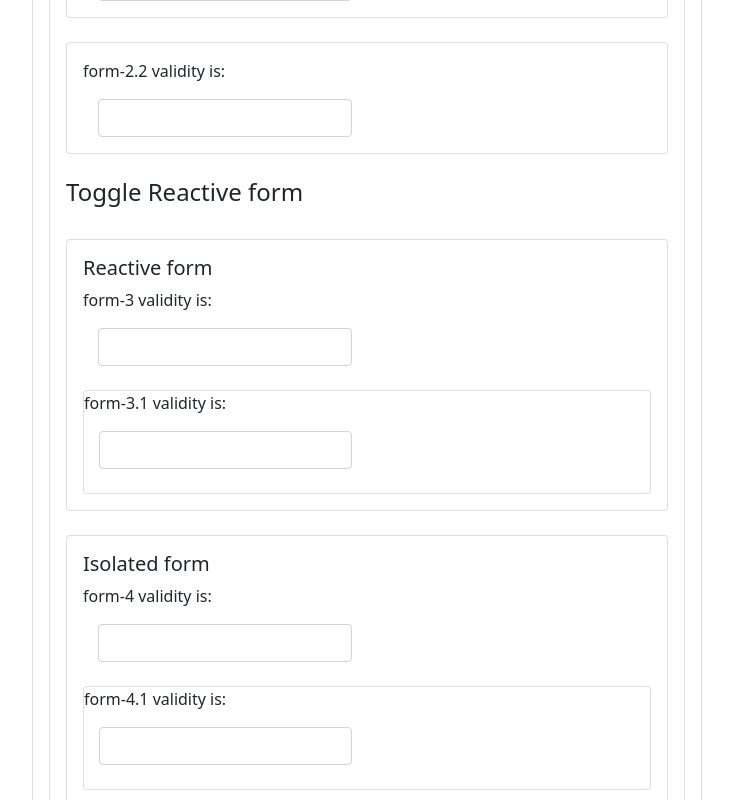
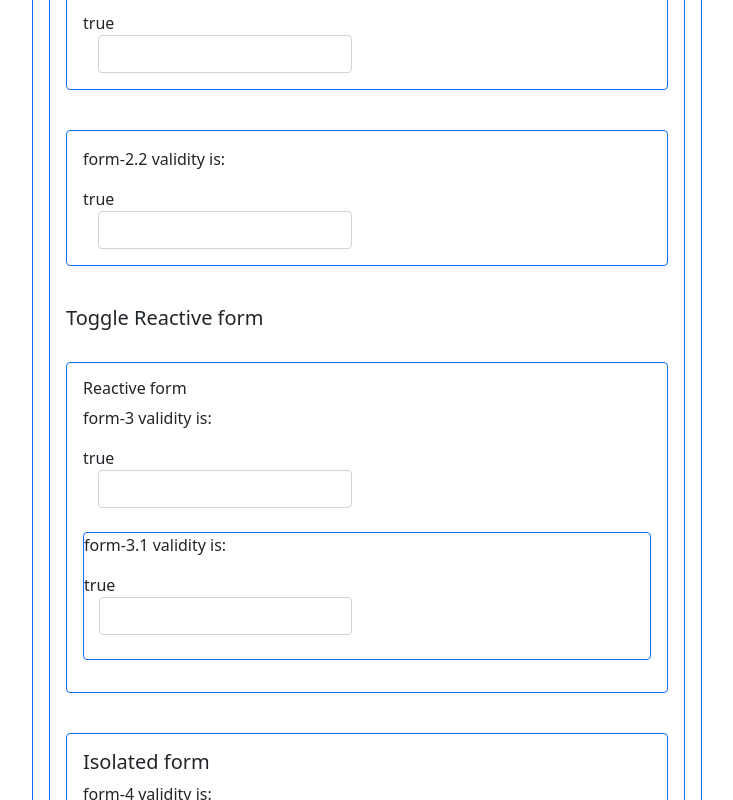
Before and after one commit to adiletyerkin/Assignment10, an Angular app: page / in a window 1280 px wide. Shown: the part 780-1580 px from the top of the page, without its empty margins (50-783 px from the left). Built offline with nearby package versions, Linux system fonts and the light colour scheme.

Commit message:
Task2 template driven forms

```diff
--- a/src/app/app.module.ts
+++ b/src/app/app.module.ts
@@ -5,7 +5,7 @@ import { AppRoutingModule } from './app-routing.module';
 import { AppComponent } from './app.component';
 import { Task1Component } from './task1/task1.component';
 import { Task2Component } from './task2/task2.component';
-import {ReactiveFormsModule} from '@angular/forms';
+import {FormsModule, ReactiveFormsModule} from '@angular/forms';
 
 @NgModule({
   declarations: [
@@ -16,7 +16,8 @@ import {ReactiveFormsModule} from '@angular/forms';
   imports: [
     BrowserModule,
     AppRoutingModule,
-    ReactiveFormsModule
+    ReactiveFormsModule,
+    FormsModule
   ],
   providers: [],
   bootstrap: [AppComponent]
--- a/src/app/task2/task2.component.html
+++ b/src/app/task2/task2.component.html
@@ -2,66 +2,67 @@
 <div class="container">
   <h2>Task2 </h2>
   <div style="width: 60%">
-    <div class="card">
+    <form #task2Form="ngForm" (ngSubmit)="onSubmit(task2Form)">
+      <div class="card border-primary mb-3">
         <div class="card-body">
-        <p>form-1 validity is:</p>
-        <div class="card">
+          <p>form-1 validity is:</p> {{task2Form.valid}}
+          <div class="card border-primary mb-3">
             <div class="card-body">
-            <p>form-2 validity is:</p>
+              <p>form-2 validity is:</p> {{task2Form.valid}}
               <div class="col-md-6">
-              <input type="text" class="form-control">
+                <input type="text" class="form-control" name="form2" ngModel>
               </div>
               <br>
-            <div class="card">
+              <div class="card border-primary mb-3">
                 <div class="card-body">
-                <p>form-2.1 validity is:</p>
+                  <p>form-2.1 validity is:</p> {{task2Form.valid}}
                   <div class="col-md-6">
-                  <input type="text" class="form-control">
+                    <input type="text" class="form-control" name="form2-1" ngModel>
                   </div>
                 </div>
               </div>
               <br>
-            <div class="card">
+              <div class="card border-primary mb-3">
                 <div class="card-body">
-                <p>form-2.2 validity is:</p>
+                  <p>form-2.2 validity is:</p> {{task2Form.valid}}
                   <div class="col-md-6">
-                  <input type="text" class="form-control">
+                    <input type="text" class="form-control" name="form2-2" ngModel>
                   </div>
                 </div>
               </div>
               <br>
-            <h4>Toggle Reactive form</h4>
+              <h5>Toggle Reactive form</h5>
               <br>
-            <div class="card">
+              <div class="card border-primary mb-3">
                 <div class="card-body">
-                <h5>Reactive form</h5>
-                <p>form-3 validity is: </p>
+                  <h6>Reactive form</h6>
+                  <p>form-3 validity is: </p> {{task2Form.valid}}
                   <div class="col-md-6">
-                  <input type="text" class="form-control">
+                    <input type="text" class="form-control" name="form3" ngModel>
                   </div>
                   <br>
-                <div class="card">
-                  <p>form-3.1 validity is:</p>
+                  <div class="card border-primary mb-3">
+                    <p>form-3.1 validity is:</p> {{task2Form.valid}}
                     <div class="col-md-6">
-                    <input type="text" class="form-control">
+                      <input type="text" class="form-control" name="form3-1" ngModel>
                     </div>
                     <br>
                   </div>
                 </div>
               </div>
               <br>
-            <div class="card">
+              <div class="card border-primary mb-3">
                 <div class="card-body">
                   <h5>Isolated form</h5>
-                <p>form-4 validity is: </p>
+                  <p>form-4 validity is: </p> {{task2Form.valid}}
                   <div class="col-md-6">
-                  <input type="text" class="form-control">
+                    <input type="text" class="form-control" name="form4" ngModel>
                   </div>
                   <br>
-                <div class="card">
-                  <p>form-4.1 validity is:</p>
+                  <div class="card border-primary mb-3">
+                    <p>form-4.1 validity is:</p> {{task2Form.valid}}
                     <div class="col-md-6">
-                    <input type="text" class="form-control">
+                      <input type="text" class="form-control" name="form4-1" ngModel>
                     </div>
                     <br>
                   </div>
@@ -71,5 +72,9 @@
           </div>
         </div>
       </div>
+      <div class="col-sm-10">
+        <button type="submit" class="btn btn-primary">Submit</button>
+      </div>
+    </form>
   </div>
 </div>
--- a/src/app/task2/task2.component.ts
+++ b/src/app/task2/task2.component.ts
@@ -1,4 +1,5 @@
-import { Component, OnInit } from '@angular/core';
+import {Component, OnInit, ViewChild} from '@angular/core';
+import {NgForm, FormGroup} from '@angular/forms';
 
 
 @Component({
@@ -8,10 +9,19 @@ import { Component, OnInit } from '@angular/core';
 })
 export class Task2Component implements OnInit {
 
+
+  @ViewChild('task2Form') task2Form: NgForm | undefined;
+
   constructor() { }
 
   ngOnInit(): void {
   }
 
+  // tslint:disable-next-line:typedef
+  onSubmit(task2Form: NgForm) {
+    // @ts-ignore
+    console.log(this.task2Form.value);
+  }
+
 
 }
```
Lines whose indentation alone changed are shown as unchanged.
